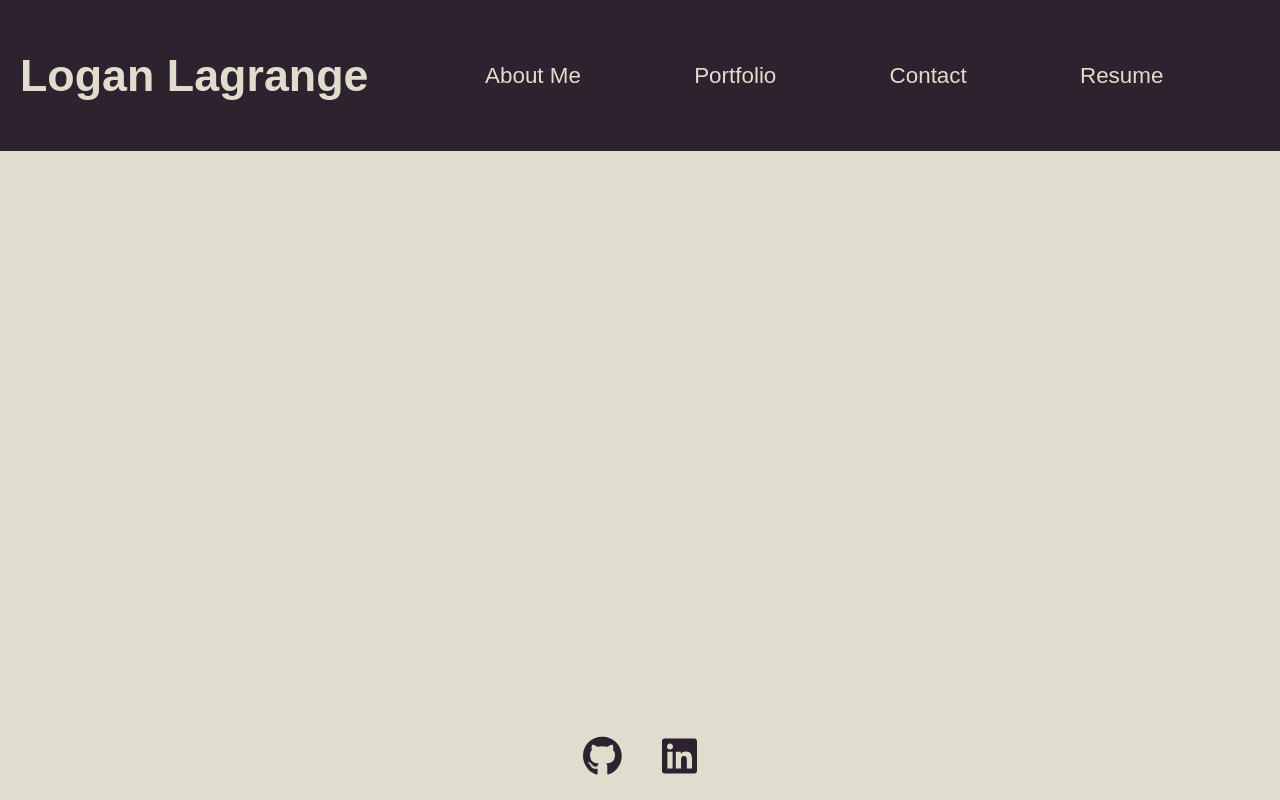
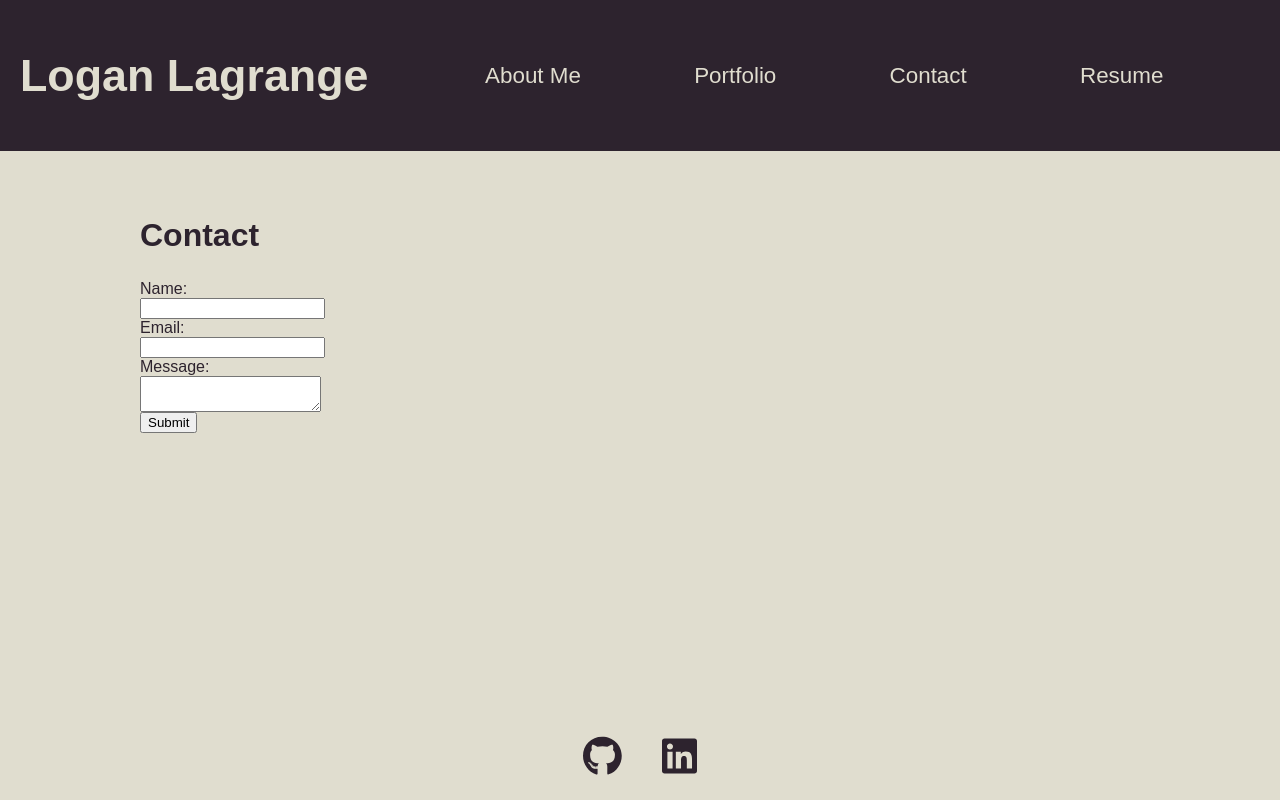
Before and after one commit to LoganLagrange/llagrange-portfolio, a React (Vite) app: page / in a window 1280 px wide. Both pictures are taken after a click on the link "Contact". Built offline with nearby package versions, Linux system fonts and the light colour scheme.

Commit message:
added contact page

```diff
--- a/src/App.jsx
+++ b/src/App.jsx
@@ -4,6 +4,7 @@ import profilePic from './assets/PXL_20240111_025422342-cropped.jpg'
 import Header from './components/Header'
 import Footer from './components/Footer'
 import About from './components/About'
+import Contact from './components/Contact'
 import Portfolio from './components/Portfolio'
 import Project from './components/Project'
 import CRUDTalkerPicture from './assets/crud-talker-ss.png'
@@ -31,6 +32,7 @@ function App() {
         })}
     </div>
     }
+    {activeSection === 'contact' && <Contact/>}
     <Footer />
     </>
   )
--- a/src/components/About/index.jsx
+++ b/src/components/About/index.jsx
@@ -10,7 +10,7 @@ function About(props) {
             <img src={profilePic} alt="Profile Picture" />
             <p>
             Born and raised in Northwestern Ontario with a background in the culinary arts and restaurant management.
-            I have a passion for technology as well as the outdoors and an attitube of always learning and improving in everything I do.
+            I have a passion for technology as well as the outdoors and an attitude of always learning and improving in everything I do.
             Recently having earning a certificate in Full Stack Web Development from the University of Toronto this page is intended
             to outline some of my work and provide information on how to contact me. My resume is also available to download.
             </p>
--- /dev/null
+++ b/src/components/Contact/index.jsx
@@ -0,0 +1,70 @@
+import React, {useState} from 'react'
+import './style.css'
+
+export default function index() {
+    const [formData, setFormData] = useState({
+        name: '',
+        email: '',
+        message: ''
+    });
+
+    const [errors, setErrors] = useState({});
+
+    const handleChange = (e) => {
+        const {name, value} = e.target;
+        setFormData((prevData) => ({
+            ...prevData, [name]: value
+        }))
+    }
+
+    const emailVal = email => {
+        const regex = /^[^\s@]+@[^\s@]+\.[^\s@]+$/;
+        return regex.test(email);
+    }
+
+    const handleSubmit = (e) => {
+        e.preventDefault();
+
+        // Validation logic
+        const validationError = {}
+        if (!formData.name.trim()) {
+            validationError.name = 'Name is required!';
+        }
+        if (!formData.email.trim()) {
+            validationError.email = 'Email is required!';
+        } else if (!emailVal(formData.email)) {
+            validationError.email = 'Email is invalid!'
+        }
+        if (!formData.message.trim()) {
+            validationError.message = 'Message is required!';
+        }
+
+        // Check if errors exist
+        if (Object.keys(validationError).length > 0) {
+            setErrors(validationError);
+            return;
+        }
+
+        setErrors({})
+    }
+
+  return (
+    <div className='contact-div'>
+        <h2>Contact</h2>
+        <form onSubmit={handleSubmit} className='contact-form'>
+            <label htmlFor='name'>Name:</label>
+            <input type="text" id='name' name='name' value={formData.name} onChange={handleChange}/>
+            <label htmlFor="email">Email:</label>
+            <input type="text" id='email' name='email' value={formData.email} onChange={handleChange} />
+            <label htmlFor="message">Message:</label>
+            <textarea type="text" id='message' name='message' value={formData.message} onChange={handleChange} />
+            {Object.keys(errors).length > 0 && (
+                <p className='form-error'>{Object.values(errors).map((error, index) => (
+                    <span key={index}>{error}</span>
+                ))}</p>
+            )}
+            <button type='submit'>Submit</button>
+        </form>
+    </div>
+  )
+}
--- /dev/null
+++ b/src/components/Contact/style.css
@@ -0,0 +1,28 @@
+:root {
+    --onyx: #474448ff;
+    --raisin-black: #2d232eff;
+    --bone: #e0ddcfff;
+    --cool-gray: #9a94bcff;
+    --rose-quartz: #9888a5ff;
+}
+
+.contact-div {
+    margin-top: 150px;
+    padding-left: 100px;
+    position: absolute;
+    display: flex;
+    flex-direction: column;
+    font-family: sans-serif;
+    color: var(--raisin-black);
+    max-width: 50vw;
+}
+
+.contact-form {
+    display: flex;
+    flex-direction: column;
+    align-items: flex-start;
+}
+
+.form-error {
+    color: red;
+}
```
